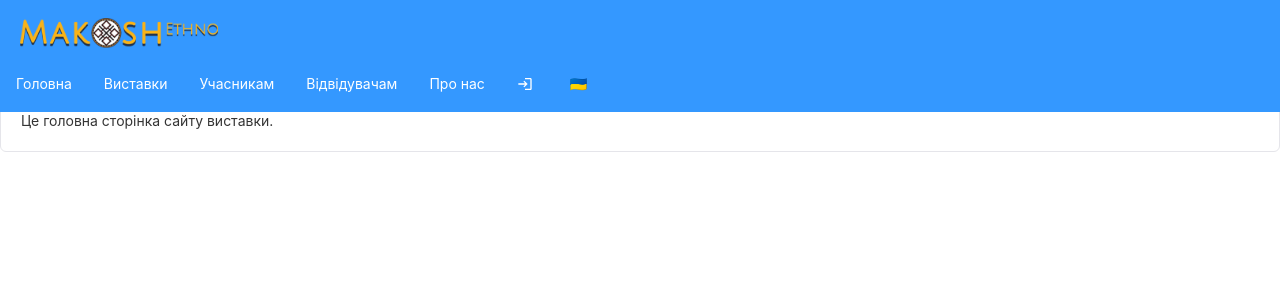
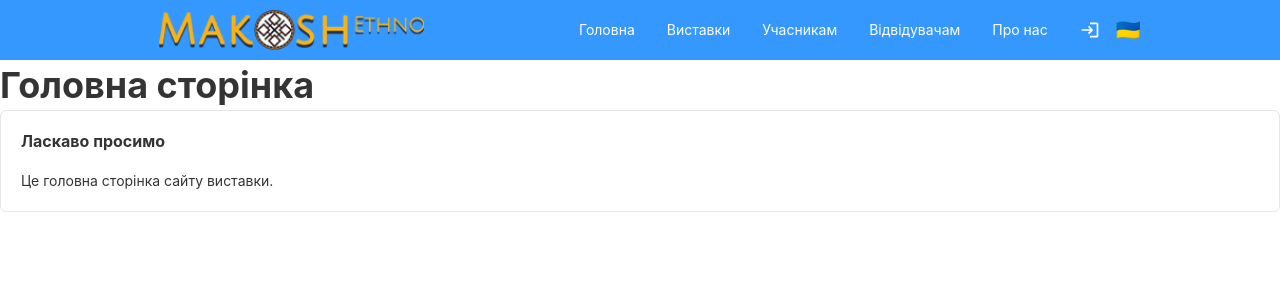
Before and after one commit to dvorskiyserg/exhibition, a React (Create React App) app in the folder frontend/: page / in a window 1280 px wide. Shown: the top 300 px of the page. Built offline with nearby package versions, Linux system fonts and the light colour scheme.

Commit message:
styles customization

```diff
--- a/frontend/src/App.js
+++ b/frontend/src/App.js
@@ -16,7 +16,7 @@ import AdminPanel from "./pages/AdminPanel";
 import PrivateRoute from "./components/PrivateRoute";
 import Header from "./components/Header";
 import Home from "./pages/Home";
-import { Button, Container, Header as RSHeader, Content, Footer } from "rsuite";
+// import { Button, Container, Header as RSHeader, Content, Footer } from "rsuite";
 
 const queryClient = new QueryClient();
 
--- a/frontend/src/components/Header.js
+++ b/frontend/src/components/Header.js
@@ -1,11 +1,13 @@
 import React, { useState, useEffect } from "react";
 import { Link } from "react-router-dom";
-import { Navbar, Nav, Dropdown, Container } from "rsuite";
+import { Navbar, Nav, Dropdown } from "rsuite";
 import { MdLogin } from "react-icons/md";
-import logo from "../assets/logo.png";
+import { useTranslation } from "react-i18next";
 import MenuIcon from "@rsuite/icons/Menu";
 import CloseIcon from "@rsuite/icons/Close";
-import { useTranslation } from "react-i18next";
+import logo from "../assets/logo.png";
+import { motion, AnimatePresence } from "framer-motion";
+import "../index.css"; // Підключаємо CSS
 
 const languageIcons = {
   ua: "🇺🇦",
@@ -15,48 +17,40 @@ const languageIcons = {
 
 const Header = () => {
   const { i18n } = useTranslation();
+  const [isMobile, setIsMobile] = useState(window.innerWidth < 880);
   const [isOpen, setIsOpen] = useState(false);
-  const [isMobile, setIsMobile] = useState(window.innerWidth < 768);
 
-  // Обробник зміни розміру вікна
+  const changeLanguage = (lng) => {
+    i18n.changeLanguage(lng);
+    setIsOpen(false);
+  };
+
   useEffect(() => {
     const handleResize = () => {
-      setIsMobile(window.innerWidth < 768);
-      if (window.innerWidth >= 768) {
-        setIsOpen(false);
-      }
+      setIsMobile(window.innerWidth < 880);
+      if (window.innerWidth >= 880) setIsOpen(false);
     };
     window.addEventListener("resize", handleResize);
     return () => window.removeEventListener("resize", handleResize);
   }, []);
 
-  const changeLanguage = (lng) => {
-    i18n.changeLanguage(lng);
-  };
-
   return (
-    <Navbar
-      appearance="inverse"
-      className="rs-header"
-      style={{ position: "fixed", width: "100%", zIndex: 1000 }}
-    >
-      <Container>
-        <Navbar.Brand as={Link} to="/">
-          <img src={logo} alt="Логотип" style={{ height: "30px" }} />
+    <>
+      <Navbar appearance="inverse" className="custom-navbar">
+        {/* Лого зліва */}
+        <Navbar.Brand as={Link} to="/" className="navbar-brand">
+          <img src={logo} alt="Логотип" />
         </Navbar.Brand>
 
-        {/* Перемикач мобільного меню */}
-        {isMobile && (
-          <Nav pullRight>
+        {/* Навігація або кнопка меню */}
+        {isMobile ? (
+          <Nav>
             <Nav.Item onClick={() => setIsOpen(!isOpen)}>
               {isOpen ? <CloseIcon /> : <MenuIcon />}
             </Nav.Item>
           </Nav>
-        )}
-
-        {/* Основна навігація */}
-        {!isMobile && (
-          <Nav pullRight>
+        ) : (
+          <Nav className="desktop-nav">
             <Nav.Item as={Link} to="/">
               Головна
             </Nav.Item>
@@ -72,9 +66,18 @@ const Header = () => {
             <Nav.Item as={Link} to="/profile">
               Про нас
             </Nav.Item>
-            <Nav.Item as={Link} to="/login" icon={<MdLogin />} />
-
-            <Dropdown title={languageIcons[i18n.language]} noCaret>
+            <Nav.Item as={Link} to="/login">
+              <MdLogin size={20} />
+            </Nav.Item>
+            <Dropdown
+              placement="bottomEnd"
+              renderToggle={(props, ref) => (
+                <span ref={ref} {...props} className="language-toggle">
+                  {languageIcons[i18n.language] || "🌐"}
+                </span>
+              )}
+              noCaret
+            >
               {Object.keys(languageIcons).map((lng) => (
                 <Dropdown.Item key={lng} onClick={() => changeLanguage(lng)}>
                   {languageIcons[lng]}
@@ -83,22 +86,19 @@ const Header = () => {
             </Dropdown>
           </Nav>
         )}
+      </Navbar>
 
-        {/* Мобільне меню */}
+      {/* Мобільне меню (вертикальне) */}
+      <AnimatePresence>
         {isMobile && isOpen && (
-          <div
-            style={{
-              position: "absolute",
-              top: "60px",
-              left: 0,
-              width: "100%",
-              background: "#fff",
-              zIndex: 999,
-              padding: "10px 0",
-              boxShadow: "0 4px 6px rgba(0,0,0,0.1)",
-            }}
+          <motion.div
+            initial={{ y: -100, opacity: 0 }}
+            animate={{ y: 0, opacity: 1 }}
+            exit={{ y: -100, opacity: 0 }}
+            transition={{ duration: 0.3 }}
+            className="mobile-menu"
           >
-            <Nav vertical>
+            <Nav vertical style={{ width: "100%" }}>
               <Nav.Item as={Link} to="/" onClick={() => setIsOpen(false)}>
                 Головна
               </Nav.Item>
@@ -131,20 +131,36 @@ const Header = () => {
                 Про нас
               </Nav.Item>
               <Nav.Item as={Link} to="/login" onClick={() => setIsOpen(false)}>
-                <MdLogin />
+                <MdLogin size={20} />
               </Nav.Item>
-              <Dropdown title={languageIcons[i18n.language]} noCaret>
-                {Object.keys(languageIcons).map((lng) => (
-                  <Dropdown.Item key={lng} onClick={() => changeLanguage(lng)}>
-                    {languageIcons[lng]}
-                  </Dropdown.Item>
-                ))}
-              </Dropdown>
+              <Nav.Item>
+                <Dropdown
+                  placement="bottomStart"
+                  renderToggle={(props, ref) => (
+                    <span ref={ref} {...props} className="language-toggle">
+                      {languageIcons[i18n.language] || "🌐"}
+                    </span>
+                  )}
+                  noCaret
+                >
+                  {Object.keys(languageIcons).map((lng) => (
+                    <Dropdown.Item
+                      key={lng}
+                      onClick={() => changeLanguage(lng)}
+                    >
+                      {languageIcons[lng]}
+                    </Dropdown.Item>
+                  ))}
+                </Dropdown>
+              </Nav.Item>
             </Nav>
-          </div>
+          </motion.div>
         )}
-      </Container>
-    </Navbar>
+      </AnimatePresence>
+
+      {/* Щоб контент не ховався під хедер */}
+      <div className="page-content" />
+    </>
   );
 };
 
--- a/frontend/src/index.css
+++ b/frontend/src/index.css
@@ -2,32 +2,64 @@
 
 body {
   margin: 0;
+    padding: 0;
   font-family: Arial, sans-serif;
   background-color: #f9f9f9;
 }
 
-.rs-header {
+/* Загальний стиль для хедера */
+.custom-navbar {
   background-color: #2196f3;
-  color: white;
+  height: 60px;
+  position: fixed;
+  top: 0;
+  width: 100%;
+  z-index: 1000;
+  padding: 0 20px;
+  display: flex;
+  justify-content: space-between;
+  align-items: center;
 }
 
-.rs-navbar .rs-navbar-item {
-  color: white;
+/* Логотип */
+.custom-navbar .navbar-brand img {
+  height: 40px;
+  align-items: center;
 }
 
-.rs-navbar .rs-navbar-item:hover {
-  background-color: #1976d2;
+.navbar-brand {
+  padding-top: 8px !important;
 }
 
-.rs-dropdown-menu {
-  background-color: white;
-  border: 1px solid #ddd;
+/* Навігація десктопна */
+.desktop-nav {
+  display: flex;
+  align-items: center;
 }
 
-.rs-dropdown-item {
-  color: #333;
+/* Мобільне меню */
+.mobile-menu {
+  position: absolute;
+  top: 60px;
+  left: 0;
+  width: 100%;
+  background: white;
+  box-shadow: 0 4px 6px rgba(0, 0, 0, 0.1);
+  z-index: 999;
+  padding: 15px 0;
+  display: flex;
+  flex-direction: column;
+  align-items: flex-start;
+  gap: 10px;
 }
 
-.rs-dropdown-item:hover {
-  background-color: #f5f5f5;
+/* Іконка мови */
+.language-toggle {
+  cursor: pointer;
+  font-size: 20px;
 }
+
+/* Для компенсації фіксованого хедера */
+.page-content {
+  margin-top: 60px;
+}
```
